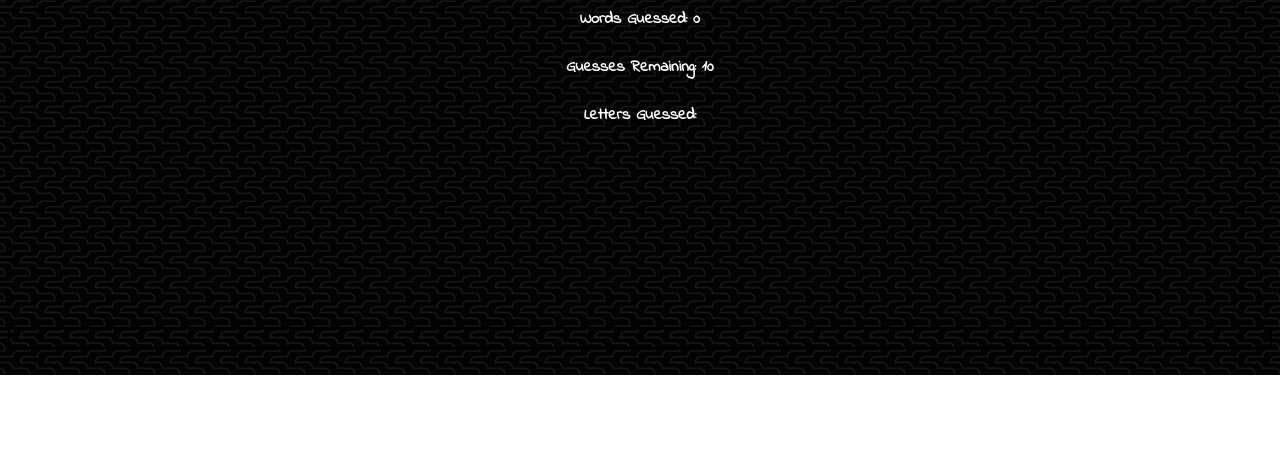
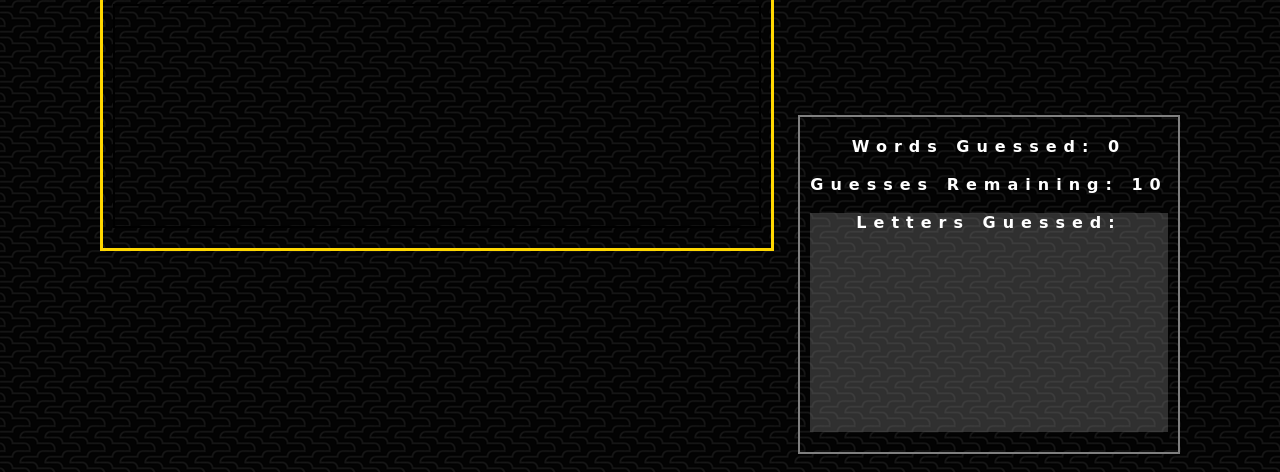
Before and after one commit to ybuchi/Word-Guess-Game, a plain HTML site: page index.html in a window 1280 px wide. Shown: the part 425-897 px from the top of the page. Before the commit the page ends 800 px from the top, so only its background shows below. Drawn offline with nearby package versions, Linux system fonts and the light colour scheme; a web font is replaced by a local one.

```diff
--- a/assets/css/style.css
+++ b/assets/css/style.css
@@ -49,23 +49,16 @@
 
 }
 
-.game-info {
-    font-family: 'Indie Flower', cursive;
-    font-weight: bold;
 
 
+#ltrs-guessed{
+    background-color: rgba(128, 128, 128, 0.356);
 }
 
-.game-results-div {
-    border: solid;
-    width: 40%;
-    text-align: center;
-    box-shadow: 10px 10px 5px grey;
-    background-image: url("/Users/Yannik/Bootcamp/Homework3/Word-Guess-Game/assets/images/funky-lines.png");
-}
 
 #letters-guessed {
     height: 200px;
+    color: gold;
 }
 
 #game-letters {
@@ -90,16 +83,36 @@
 #info-image{
     display: inline-block;
     width: 300px;
+    height: 200px;
+    margin: 0px 10px 0px;
+    padding: 10px 10px 10px;
+    vertical-align: middle;
 }
+
 #info-text{
     display: inline-block;
     width: 300px;
     text-align: left;
+    vertical-align: middle;
 
 }
 
+/* the tow main divs in the game */
+.game-info {
+    font-family: 'Barriecito', cursive;
+    font-weight: bold;
+    letter-spacing: 7px;
+
+    border: solid 2px gray;
+    padding: 20px 10px 20px;
+    margin: 10px 10px 10px;
+    display: inline-block;
+}
 #gameWord-container{
     border: solid 3px gold;
     padding: 20px 10px 20px;
-    margin: 10px 200px 10px;
+    display: inline-block;
+    margin: 40px 10px 10px;
 }
+
+/* handles the additional information once the user has guessed a word */
--- a/index.html
+++ b/index.html
@@ -32,6 +32,14 @@
                 <div id= "game-letters">
                     <!--This is where I insert the "_"-->
                 </div>
+                <div class="container" id="extra-info">
+                        <div class="image" id="info-image">
+                            <!-- This is where the image goes -->
+                        </div>
+                        <div class="additional-info" id="info-text">
+                            <!-- This is where the additional information goes -->
+                        </div>
+                    </div>
             </div>
 
             <div class="game-info">
@@ -41,14 +49,7 @@
                 <br>
                 <div id = "ltrs-guessed">Letters Guessed:  <div id="letters-guessed"></div></div>
             </div>
-            <div class="container" id="extra-info">
-                <div class="image" id="info-image">
-                    <!-- This is where the image goes -->
-                </div>
-                <div class="additional-info" id="info-text">
-                    <!-- This is where the additional information goes -->
-                </div>
-            </div>
+
 
         </div>
 
```
